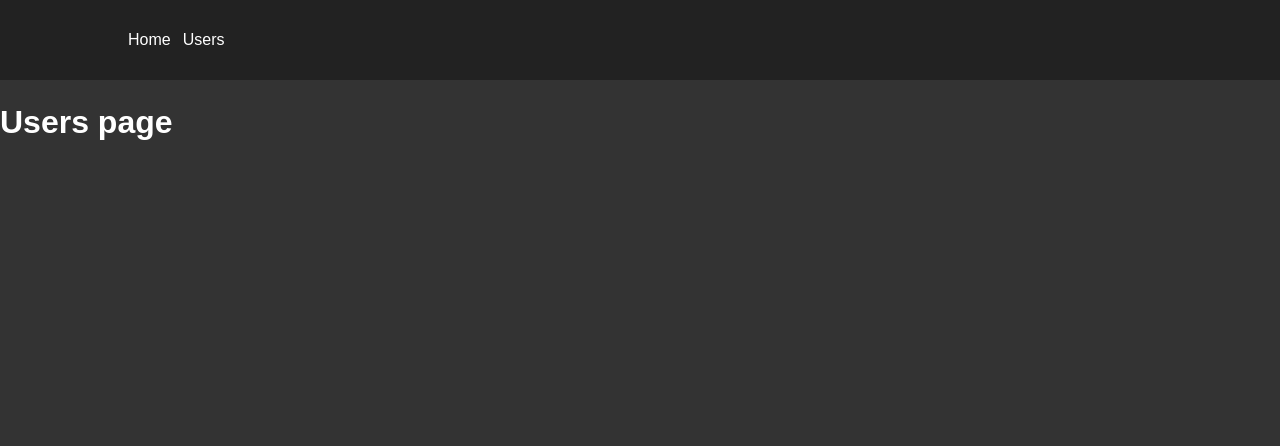
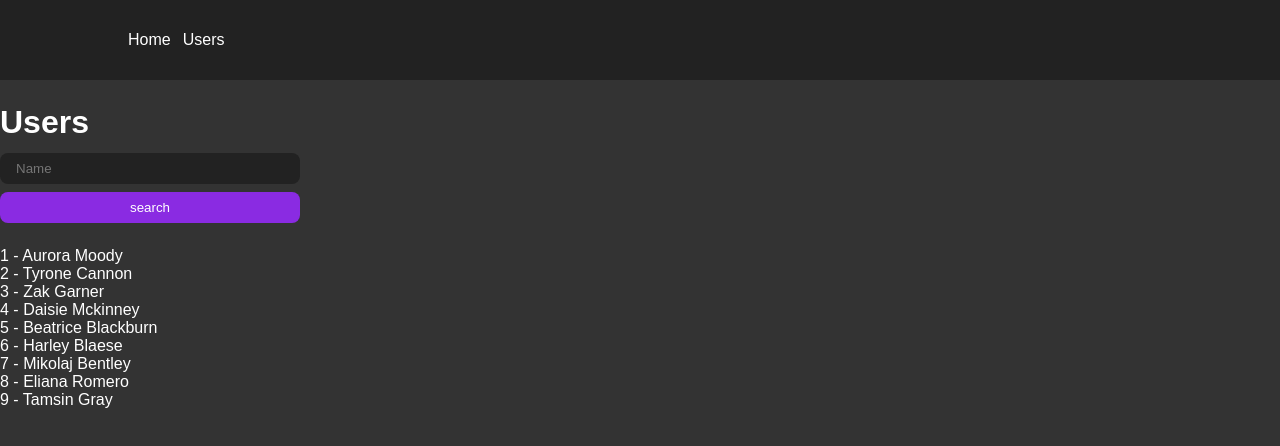
Before and after one commit to victorbadaro/react-url-state-management, a React (Vite) app: page /users in a window 1280 px wide. Shown: the top 446 px of the page. Built offline with nearby package versions, Linux system fonts and the light colour scheme; data requests are answered from the project's data file.

Commit message:
feat: add a basic form to search for users in the users page

```diff
--- a/src/pages/Users/index.tsx
+++ b/src/pages/Users/index.tsx
@@ -1,3 +1,44 @@
+import { FormEvent, useEffect, useState } from 'react';
+import { User } from './types';
+
+import styles from './styles.module.css';
+
 export function Users() {
-	return <h1>Users page</h1>;
+	const [users, setUsers] = useState<User[]>([]);
+	const [name, setName] = useState('');
+
+	console.log('Users rendered!');
+
+	useEffect(() => {
+		(async function () {
+			const response = await fetch('http://localhost:3000/users');
+			const data = await response.json();
+
+			setUsers(data);
+		})();
+	}, []);
+
+	const filteredUsers = users.filter(user => user.name.toLowerCase().includes(name.toLowerCase()));
+
+	function handleFormSubmit(event: FormEvent) {
+		event.preventDefault();
+	}
+
+	return (
+		<div className={styles['users-container']}>
+			<h1>Users</h1>
+			<form onSubmit={handleFormSubmit}>
+				<input
+					type="text"
+					placeholder="Name"
+					value={name}
+					onChange={event => setName(event.target.value)}
+				/>
+				<button type="submit">search</button>
+			</form>
+			<ul>
+				{filteredUsers.map(user => <li key={user.id}>{user.id} - {user.name}</li>)}
+			</ul>
+		</div>
+	);
 }
--- /dev/null
+++ b/src/pages/Users/styles.module.css
@@ -0,0 +1,32 @@
+.users-container h1 {
+	margin-bottom: 12px;
+}
+
+.users-container form {
+	margin-bottom: 24px;
+	width: 300px;
+}
+
+.users-container form input {
+	display: block;
+	margin-bottom: 8px;
+	padding: 8px 16px;
+	width: 100%;
+	border-radius: 8px;
+	background-color: #222;
+	color: #fff;
+}
+
+.users-container form button {
+	display: block;
+	width: 100%;
+	padding: 8px 16px;
+	border-radius: 8px;
+	background-color: blueviolet;
+	color: #fff;
+	transition: filter 200ms;
+}
+
+.users-container form button:hover {
+	filter: brightness(0.9);
+}
--- /dev/null
+++ b/src/pages/Users/types.ts
@@ -0,0 +1,4 @@
+export interface User {
+	id: number;
+	name: string;
+}
```
